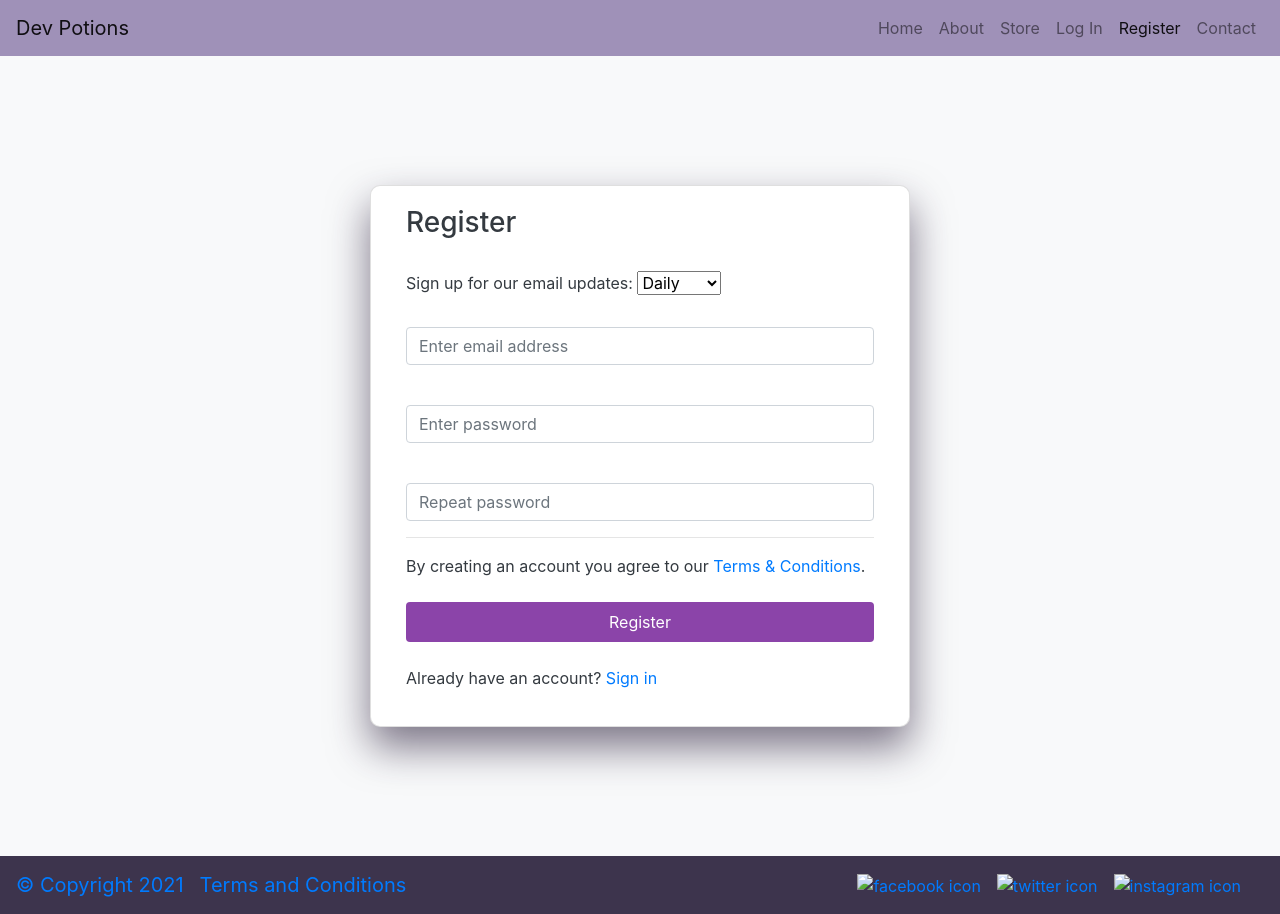
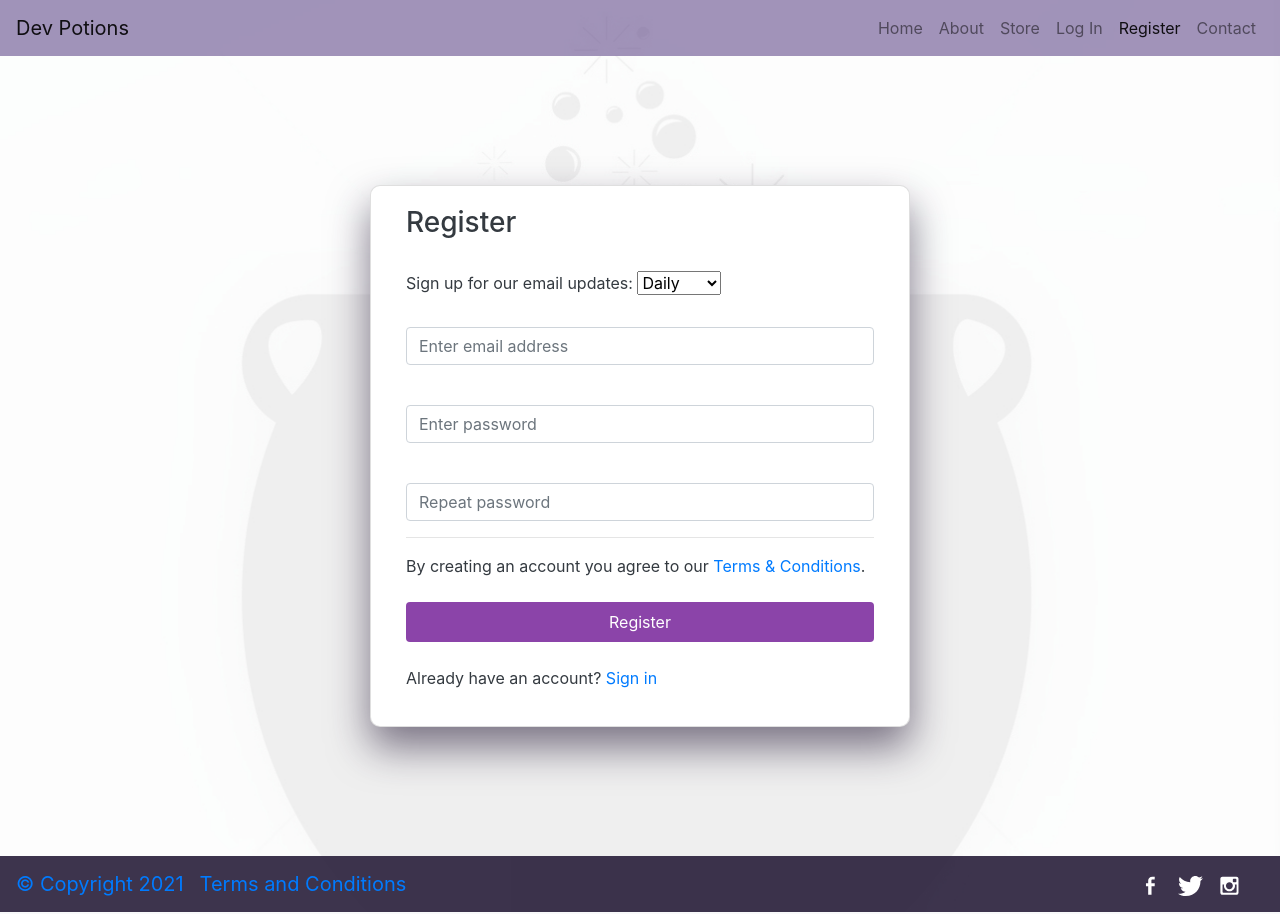
Before and after one commit to andreups/html-css-capstone, a plain HTML site: page register.html in a window 1280 px wide. Drawn offline with nearby package versions, Linux system fonts and the light colour scheme; the site is published under a folder, as on GitHub Pages, so addresses that start at the root find nothing.

Commit message:
fixed favicons

```diff
--- a/css/style.css
+++ b/css/style.css
@@ -1,6 +1,6 @@
 body {
     color: rgb(74, 44, 119);
-    background-image: url('/images/boiling.jpg');
+    background-image: url('../images/boiling.jpg');
     background-position: center;
     background-size: cover;
     background-repeat: no-repeat;
--- a/register.html
+++ b/register.html
@@ -7,8 +7,7 @@
     <meta name="viewport" content="width=device-width, initial-scale=1.0">
     <title>Dev Potions Registration</title>
 
-    <link rel="icon"
-    type="image/png"
+    <link rel="icon" type="image/png"
         href="https://cdn3.iconfinder.com/data/icons/game-play-1/24/mana_potion_magic_medical_drug_healing_poison-512.png">
 
     <link rel="stylesheet" href="https://cdn.jsdelivr.net/npm/bootstrap@4.6.0/dist/css/bootstrap.min.css"
@@ -92,7 +91,8 @@
                                     </p>
                                     <hr>
 
-                                    <p>By creating an account you agree to our <a href="terms.html">Terms & Conditions</a>.</p>
+                                    <p>By creating an account you agree to our <a href="terms.html">Terms &
+                                            Conditions</a>.</p>
                                     <button type="submit" class="registerbtn">Register</button>
                                 </div>
 
@@ -116,13 +116,16 @@
             <div class="social container-fluid">
                 <ul class="navbar-nav ml-auto">
                     <li class="nav-item facebook">
-                       <a class="nav-link" href="https://www.facebook.com/"><img src="/images/facebook.svg" alt="facebook icon"/></a>
+                        <a class="nav-link" href="https://www.facebook.com/"><img src="./images/facebook.svg"
+                                alt="facebook icon" /></a>
                     </li>
                     <li class="nav-item twitter">
-                       <a class="nav-link" href="https://twitter.com/?lang=en"><img src="/images/twitter.svg" alt="twitter icon"></a>
+                        <a class="nav-link" href="https://twitter.com/?lang=en"><img src="./images/twitter.svg"
+                                alt="twitter icon"></a>
                     </li>
                     <li class="nav-item instagram">
-                       <a class="nav-link" href="https://www.instagram.com/?lang=en"><img src="/images/instagram.svg" alt="instagram icon"></a>
+                        <a class="nav-link" href="https://www.instagram.com/?lang=en"><img src="./images/instagram.svg"
+                                alt="instagram icon"></a>
                     </li>
                 </ul>
             </div>
```
Also changed, not shown: about.html (+7 -5 lines), contact_us.html (+9 -6 lines), index.html (+4 -3 lines), login.html (+9 -6 lines), store.html (+19 -17 lines), terms.html (+4 -5 lines). Lines whose indentation alone changed are shown as unchanged.
